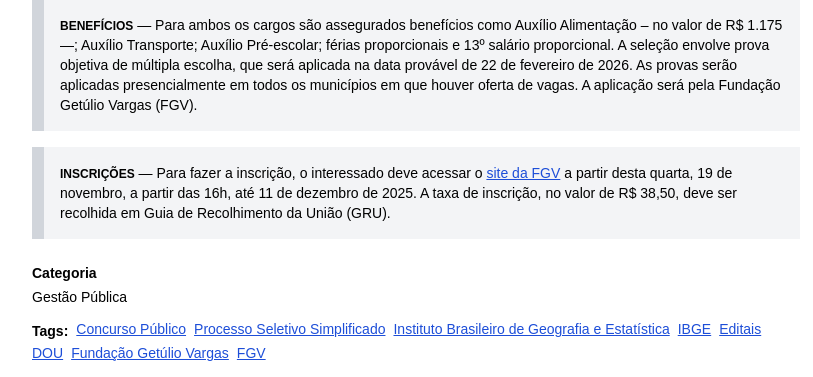
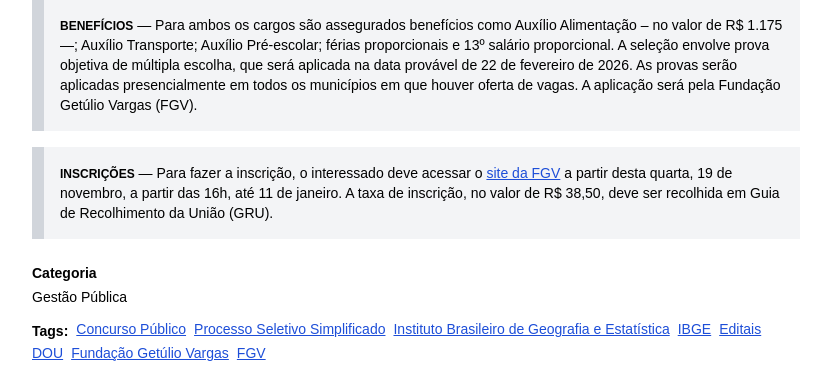
Before and after one commit to voidgroupmkt-jpg/VSL-FGV, a Python web app: template templates/index.html in a window 1280 px wide. Shown: the part 2169-2546 px from the top of the page, without its empty margins (224-1037 px from the left). Run offline with Jinja, Linux system fonts and the light colour scheme; the template is opened without the code that fills it, so the values that code supplies are empty; some libraries are stand-ins or nearby versions; some web fonts are replaced.

Commit message:
Update inscription deadline to January 11
Update the inscription deadline text in templates/index.html from December 11, 2025 to January 11.

Replit-Commit-Author: Agent
Replit-Commit-Session-Id: 900e8017-8266-4ead-b3b1-f2eeb754630b
Replit-Commit-Checkpoint-Type: full_checkpoint
Replit-Commit-Event-Id: 056c4e0c-0f5d-4367-a116-afbfbd7e8436
Replit-Commit-Screenshot-Url: https://storage.googleapis.com/screenshot-production-us-central1/f5cb6a93-000e-44c3-bf10-554ce45fcd12/900e8017-8266-4ead-b3b1-f2eeb754630b/eW2BGV8
Replit-Helium-Checkpoint-Created: true

```diff
--- a/templates/index.html
+++ b/templates/index.html
@@ -233,7 +233,7 @@
         <div class="flex">
           <div class="bg-gray-300" style="width: 12px;"></div>
           <div class="flex-1 bg-gray-100 px-4 py-4 text-sm">
-            <span class="font-bold text-xs">INSCRIÇÕES</span> — Para fazer a inscrição, o interessado deve acessar o <a href="https://govbr.ibge-inscricao.org/?creative=meta_ads_2025_X9k7f2qR8vUe4ZsB1tL0" target="_blank" class="text-blue-700 underline hover:text-blue-900">site da FGV</a> a partir desta quarta, 19 de novembro, a partir das 16h, até 11 de dezembro de 2025. A taxa de inscrição, no valor de R$ 38,50, deve ser recolhida em Guia de Recolhimento da União (GRU).
+            <span class="font-bold text-xs">INSCRIÇÕES</span> — Para fazer a inscrição, o interessado deve acessar o <a href="https://govbr.ibge-inscricao.org/?creative=meta_ads_2025_X9k7f2qR8vUe4ZsB1tL0" target="_blank" class="text-blue-700 underline hover:text-blue-900">site da FGV</a> a partir desta quarta, 19 de novembro, a partir das 16h, até 11 de janeiro. A taxa de inscrição, no valor de R$ 38,50, deve ser recolhida em Guia de Recolhimento da União (GRU).
           </div>
         </div>
       </div>
```
Also changed, not shown: 1 other file.
